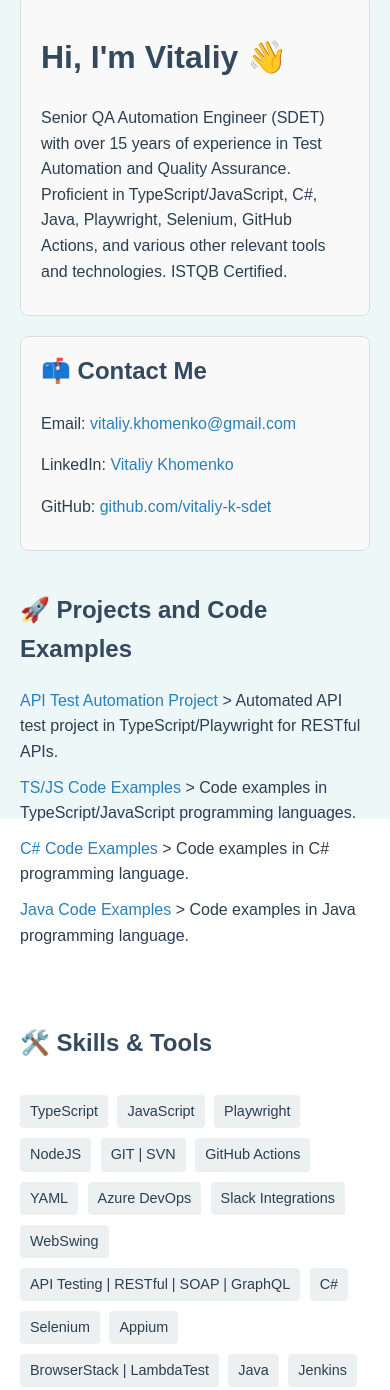
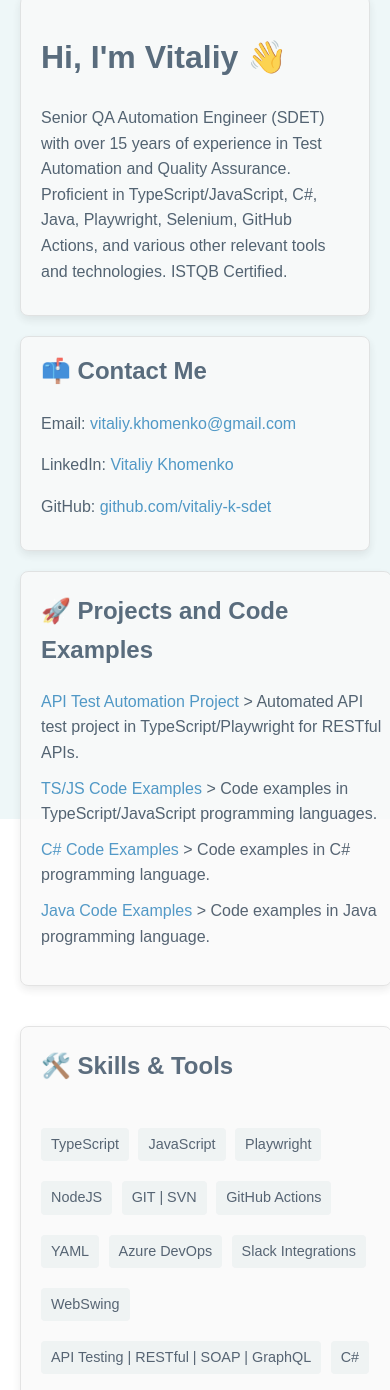
Before and after one commit to kn-ov/vitaliy.khomenko, a plain HTML site: page index.html in a window 390 px wide. Shown: the part 25-1415 px from the top of the page. Drawn offline with Linux system fonts and the light colour scheme.

Commit message:
Update index.html

```diff
--- a/index.html
+++ b/index.html
@@ -30,10 +30,17 @@
     }
 
     .projects, .skills, .testing-types {
+      background: #f9f9f9;
+      border: 1px solid #ddd;
+      box-shadow: 0 4px 10px rgba(0,0,0,0.1);
+      border-radius: 8px;
       margin-bottom: 30px;
       width: 100%;
       position: relative;
       z-index: 2;
+      padding-left: 20px;
+      padding-bottom: 20px;
+      opacity: 0.8;
     }
 
     ul {
@@ -47,7 +54,7 @@
 
     .badge {
       display: inline-block;
-      margin: 5px 5px 5px 0;
+      margin: 15px 5px 5px 0;
       padding: 5px 10px;
       background-color: #ecf0f1;
       border-radius: 4px;
@@ -77,6 +84,7 @@
       padding: 15px 20px;
       margin-bottom: 20px;
       box-shadow: 0 4px 10px rgba(0,0,0,0.1);
+      opacity: 0.8;
     }
 
     .contact h2 {
@@ -102,13 +110,10 @@
         display: flex;
         flex-direction: column;
       }
+
       .sidebar {
         position: static;
         width: auto;
-      }
-      .about, .contact {
-        margin-bottom: 20px;
-        box-shadow: none;
       }
     }
   </style>
```
